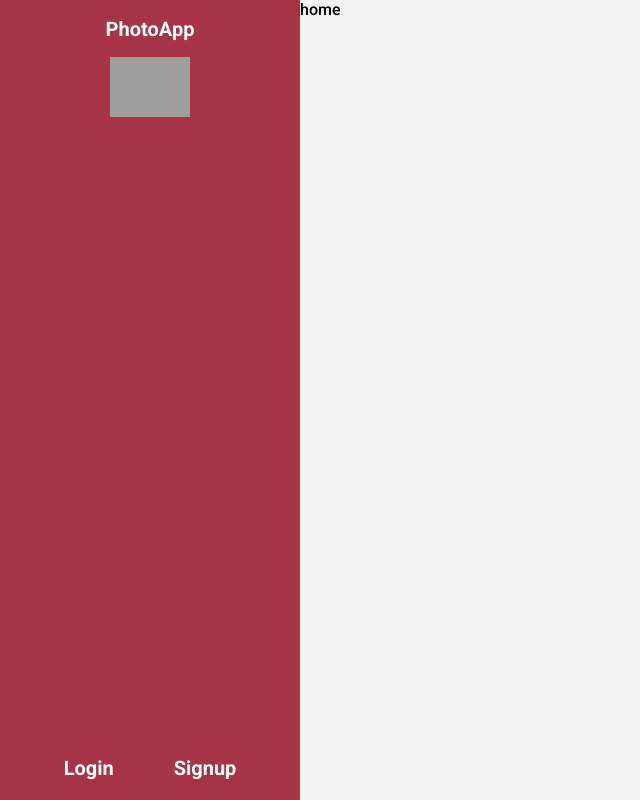
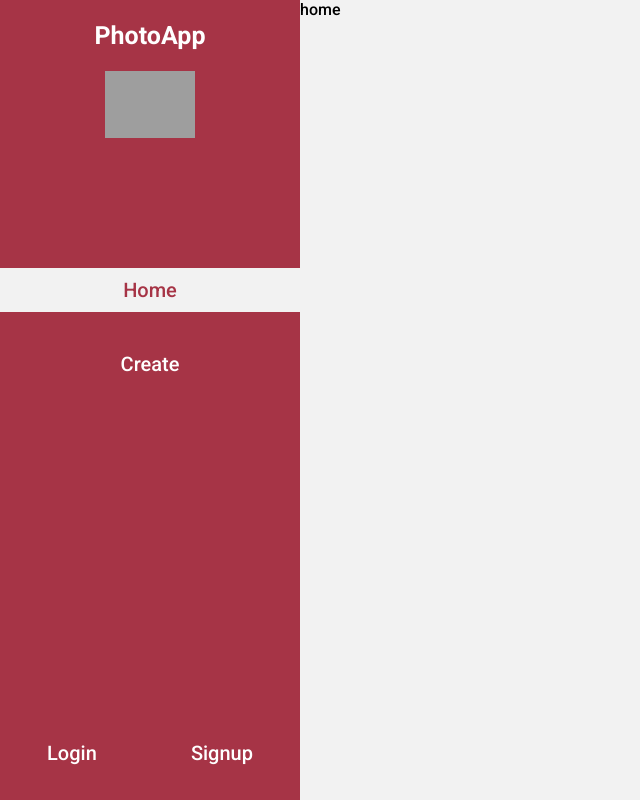
Before and after one commit to amargielewski/photoApp, a React (Create React App) app: page / in a window 1280 px wide. Shown: the whole page, without its empty margins (0-640 px from the left). Built offline with nearby package versions, Linux system fonts and the light colour scheme; grey boxes are pictures that could not be loaded.

Commit message:
Sidebar Changes

```diff
--- a/src/components/Sidebar/Sidebar.js
+++ b/src/components/Sidebar/Sidebar.js
@@ -21,12 +21,25 @@ const StyledWrapper = styled.div`
   align-items: center;
 `;
 const LoginSignupWrapper = styled.div`
+  width: 100%;
   display: flex;
   justify-content: space-around;
+  margin-bottom: 20px;
+
+  a {
+    padding: 15px 20px;
+    border-radius: 8px;
+  }
+
+  .active {
+    background-color: #f2f2f2;
+    color: #a63446;
+    transform: translateY(-10px);
+  }
 `;
 
 const StyledImage = styled.img`
-  width: 80px;
+  width: 90px;
   color: white;
 `;
 
@@ -34,16 +47,7 @@ const StyledNavLink = styled(NavLink)`
   text-decoration: none;
   color: white;
   font-size: 20px;
-  padding: 20px 30px;
-  font-weight: bold;
   transition: 0.3s;
-
-  :hover {
-    background-color: #fff;
-    border-radius: 8px;
-    color: #a63446;
-    transform: translateY(-5px);
-  }
 `;
 const StyledTitleContainer = styled.div`
   display: flex;
@@ -51,8 +55,30 @@ const StyledTitleContainer = styled.div`
   align-items: center;
 `;
 const StyledTitle = styled.h2`
+  color: #fff;
   font-weight: bold;
-  font-size: 20px;
+  font-size: 25px;
+`;
+
+const StyledLinksContainer = styled.div`
+  margin-top: 100px;
+  display: flex;
+  flex-direction: column;
+  align-items: center;
+  height: 100%;
+  width: 100%;
+
+  a {
+    padding: 10px 0;
+    margin-top: 30px;
+    text-align: center;
+    width: 100%;
+  }
+
+  .active {
+    color: #a63446;
+    background-color: #f2f2f2;
+  }
 `;
 
 function Sidebar() {
@@ -63,6 +89,10 @@ function Sidebar() {
           <StyledTitle>PhotoApp</StyledTitle>
           <StyledImage src={CameraIcon} />
         </StyledTitleContainer>
+        <StyledLinksContainer>
+          <StyledNavLink to={paths.home}>Home</StyledNavLink>
+          <StyledNavLink to={paths.create}>Create</StyledNavLink>
+        </StyledLinksContainer>
         <LoginSignupWrapper>
           <StyledNavLink to={paths.login}>Login</StyledNavLink>
           <StyledNavLink to={paths.signup}>Signup</StyledNavLink>
```
